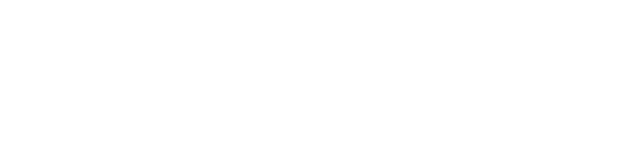
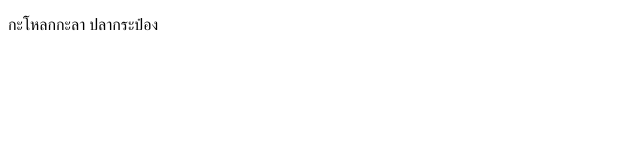
Before and after one commit to god8spiyo/project1, a plain HTML site: page index.html in a window 1280 px wide. Shown: the whole page, without its empty margins (0-640 px from the left). Drawn offline with Linux system fonts and the light colour scheme.

Commit message:
แก้ไข 1

```diff
--- a/index.html
+++ b/index.html
@@ -7,6 +7,6 @@
     <title>Yed Kea Test Git</title>
 </head>
 <body>
-
+    <p>กะโหลกกะลา ปลากระป๋อง</p>
 </body>
 </html>
```
